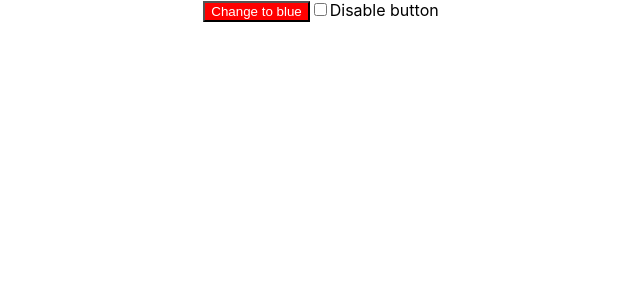
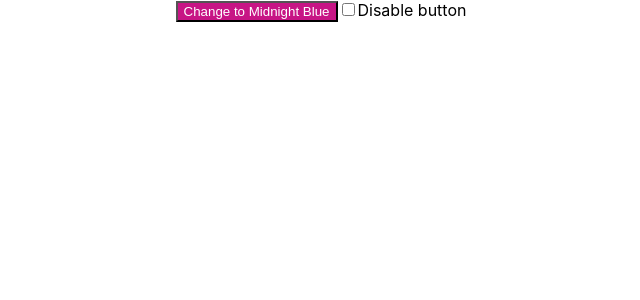
Before and after one commit to fadhilradh/TDD-color-button, a React (Create React App) app: page / in a window 1280 px wide. Shown: the top 300 px of the page, without its empty margins (319-959 px from the left). Built offline with nearby package versions, Linux system fonts and the light colour scheme.

Commit message:
[MODIFY] update test spec

```diff
--- a/src/App.js
+++ b/src/App.js
@@ -6,10 +6,18 @@ export function replaceCamelWithSpaces(colorName) {
    return colorName.replace(/\B([A-Z])\B/g, " $1");
 }
 
+export function changeVioletRedToMidnightBlue(colorName) {
+   if (colorName === "MediumVioletRed") {
+      return "MidnightBlue";
+   }
+   return;
+}
+
 function App() {
-   const [btnColor, setBtnColor] = useState("red"),
+   const [btnColor, setBtnColor] = useState("MediumVioletRed"),
       [btnDisabled, setBtnDisabled] = useState(false);
-   const newButtonColor = btnColor === "red" ? "blue" : "red";
+   const newButtonColor =
+      btnColor === "MediumVioletRed" ? "MidnightBlue" : "MediumVioletRed";
    return (
       <div className="App">
          <button
@@ -22,7 +30,7 @@ function App() {
                setBtnColor(newButtonColor);
             }}
          >
-            Change to {newButtonColor}
+            Change to {replaceCamelWithSpaces(newButtonColor)}
          </button>
          <input
             type="checkbox"
```
Also changed, not shown: 1 other file (tests, documents, lock files or other folders).
